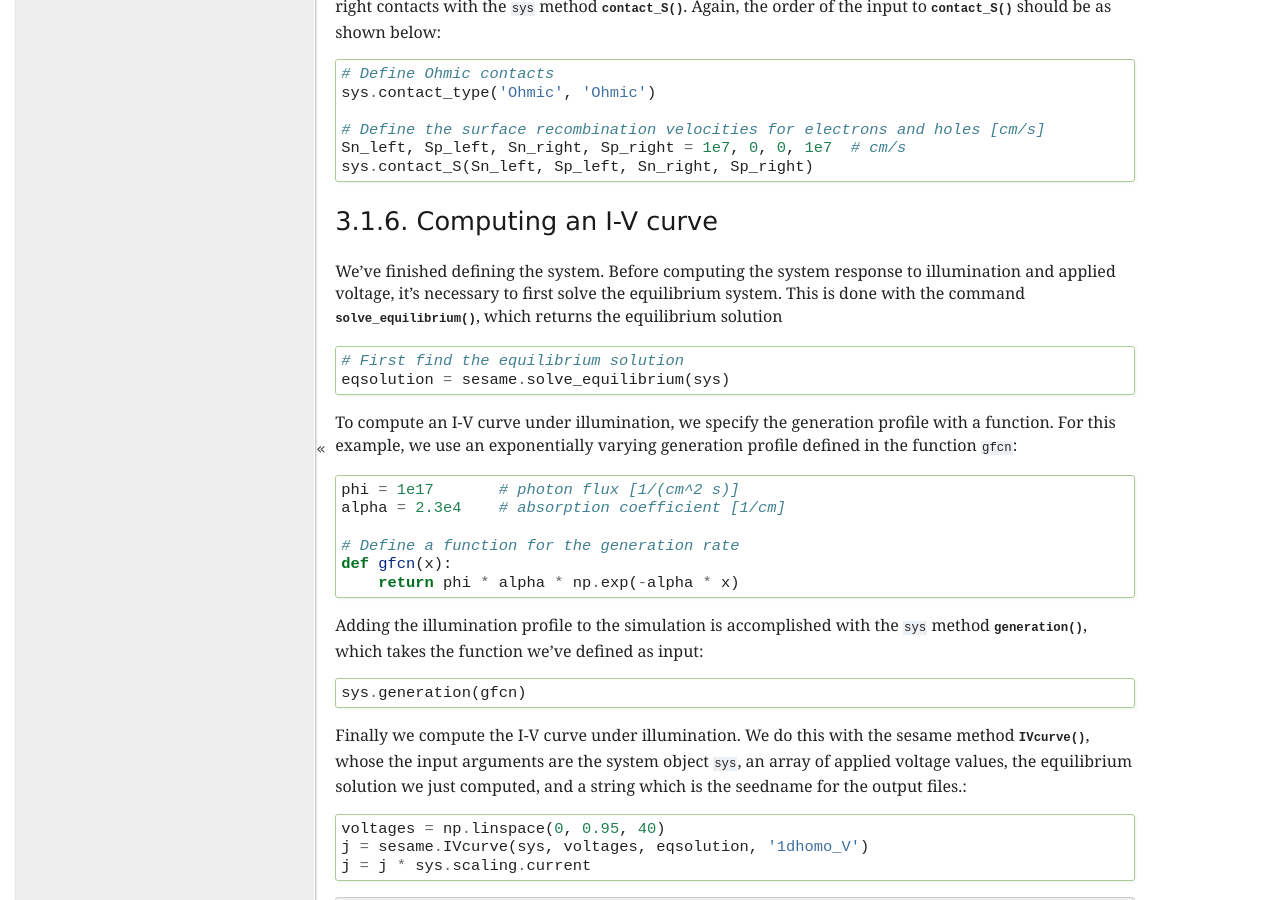
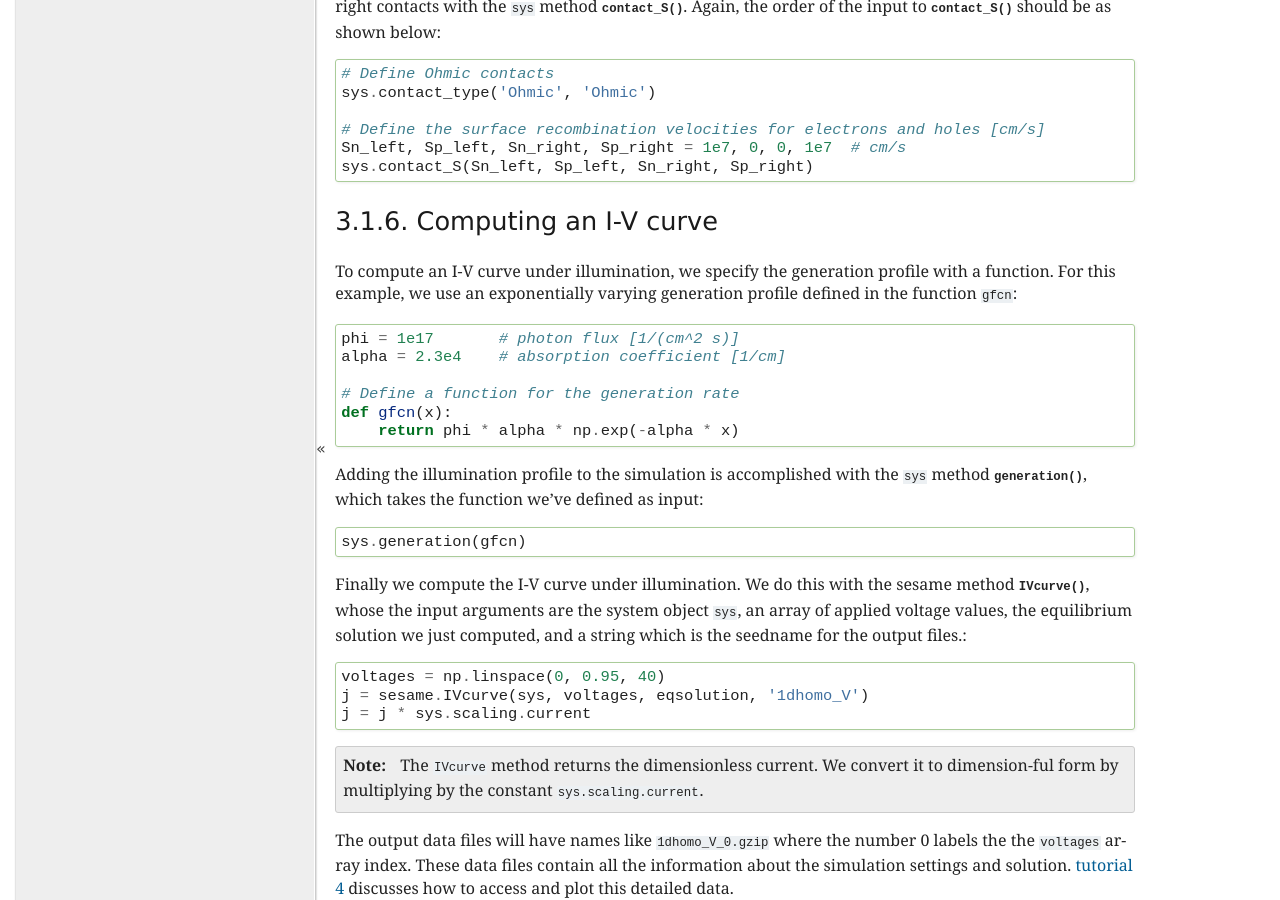
Before and after one commit to usnistgov/sesame, a Sphinx documentation site: the page built from doc/tutorial/tuto1.rst, in a window 1280 px wide and 900 px high, scrolled down 2955 px. Built offline with Sphinx 7.4.7, drawn with Linux system fonts in a browser that asks for light colours; formulas are drawn with MathJax 3; cross-references to code outside the pages are shown as plain code.

Commit message:
Update tuto1.rst
Removed step of calling now-deprecated function "solve_equilibrium"

```diff
--- a/doc/tutorial/tuto1.rst
+++ b/doc/tutorial/tuto1.rst
@@ -117,11 +117,6 @@ contact boundary conditions.  For this example, we'll use selective Ohmic contac
 Computing an I-V curve
 ......................
 
-We've finished defining the system.  Before computing the system response to illumination and applied voltage, it's necessary to first solve the equilibrium system.  This is done with the command :func:`~sesame.solvers.Solver.solve_equilibrium`, which returns the equilibrium solution ::
-
-     # First find the equilibrium solution
-     eqsolution = sesame.solve_equilibrium(sys)
-
 To compute an I-V curve under illumination, we specify the generation profile with a function.  For this example, we use an exponentially varying generation profile defined in the function ``gfcn``::
 
     phi = 1e17       # photon flux [1/(cm^2 s)]
```
